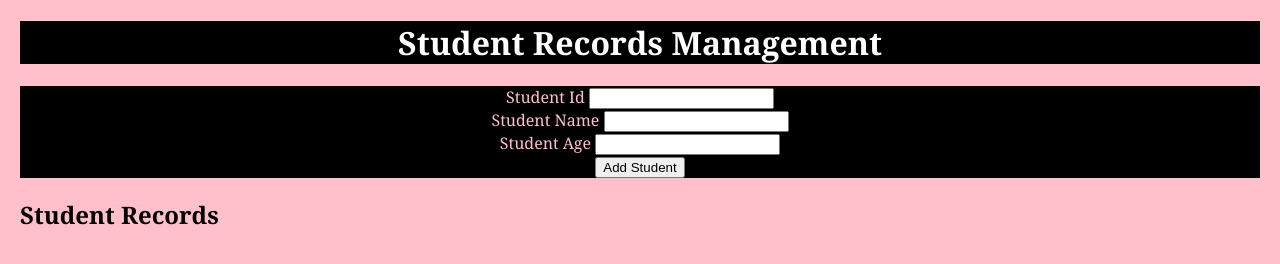
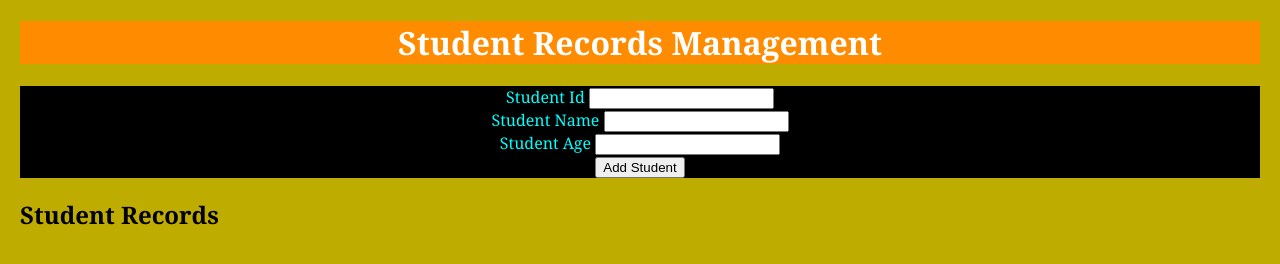
Before and after one commit to nnm24cs338/studentrecords, a plain HTML site: page index.html in a window 1280 px wide. Drawn offline with Linux system fonts and the light colour scheme.

Commit message:
Update index.html

```diff
--- a/index.html
+++ b/index.html
@@ -8,21 +8,21 @@
         body{
             font-family: Cambria, Cochin, Georgia, Times, 'Times New Roman', serif;
             margin: 20px;
-            background-color:pink;
+            background-color:rgb(190, 172, 1);
 
 
         }
         .error{
-            color:tomato;
+            color:purple;
         }
         .h{
         background-color:black;
-        color:pink;
+        color:aqua;
         text-align:center;
 
         }
         .m{
-         background-color:black;
+         background-color:darkorange;
         color:white;
         text-align:center;
         }
```
